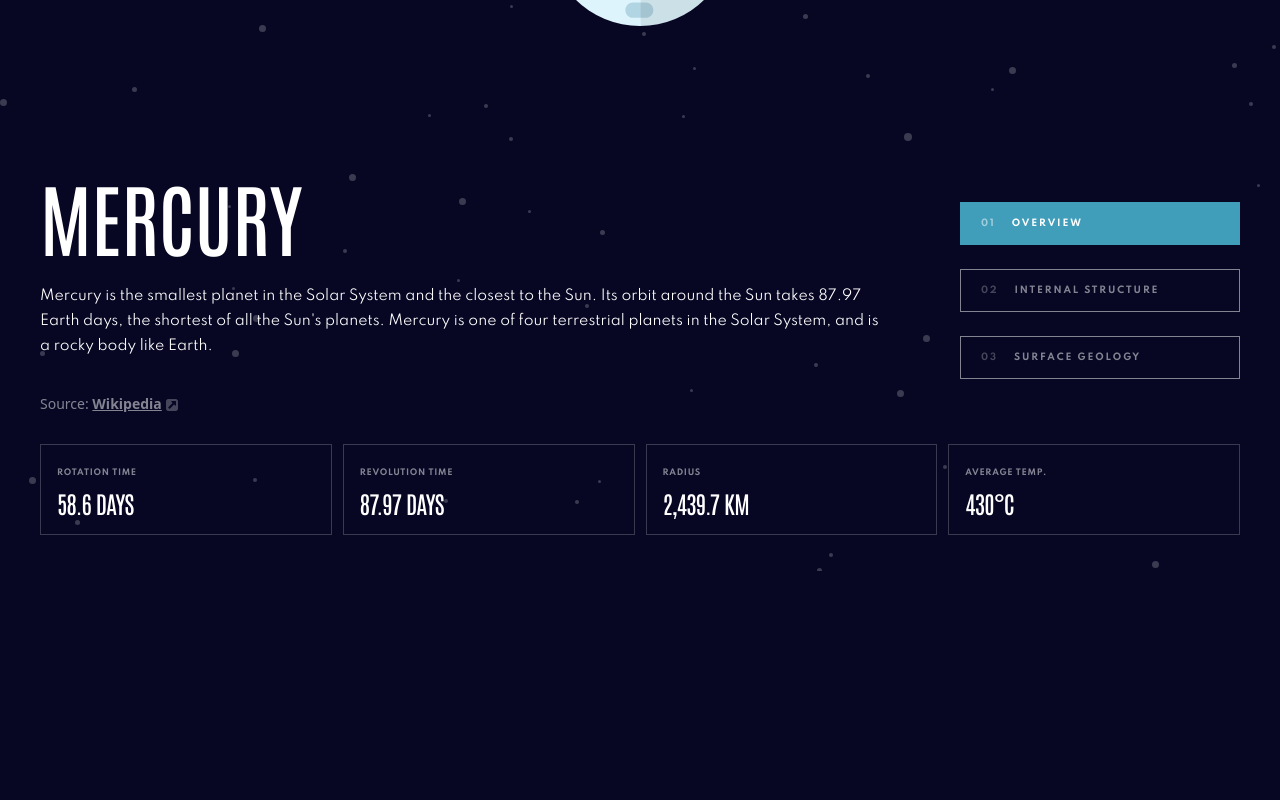
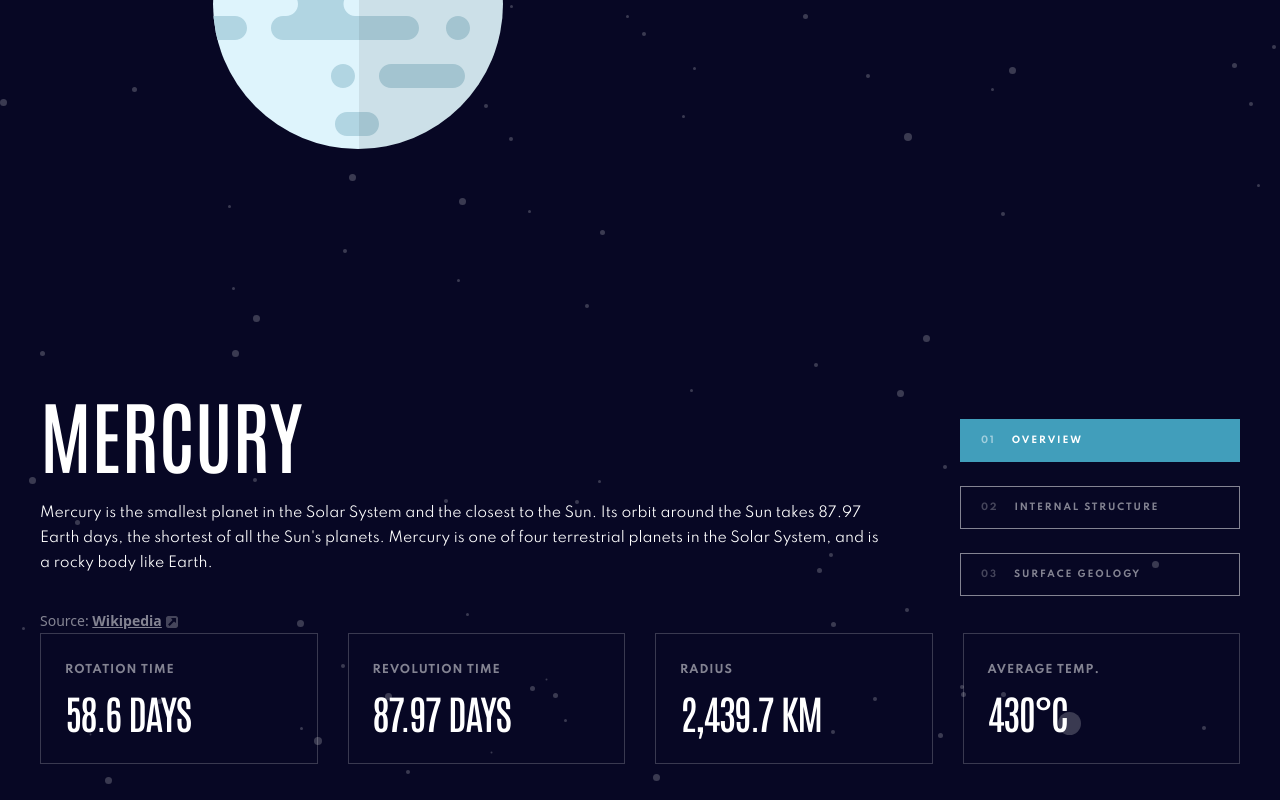
Before and after one commit to babs20/planets-fact-site, a Next.js app: page / in a window 1280 px wide. Shown: the part 458-1258 px from the top of the page. Before the commit the page ends 1029 px from the top, so only its background shows below. Built offline with nearby package versions, Linux system fonts and the light colour scheme.

Commit message:
change media query to laptop

```diff
--- a/components/Facts.tsx
+++ b/components/Facts.tsx
@@ -10,6 +10,10 @@ const FactSection = styled.dl`
     display: flex;
     justify-content: space-between;
     margin: 28px 0 0 0;
+  }
+
+  @media ${device.laptop} {
+    margin: 0;
   }
 `;
 
@@ -33,6 +37,14 @@ const DefinitionContainer = styled.div`
       margin-right: 11px;
     }
   }
+
+  @media ${device.laptop} {
+    padding: 24px 0 24px 24px;
+
+    &:not(:last-child) {
+      margin-right: 30px;
+    }
+  }
 `;
 
 const Term = styled.dt`
@@ -44,6 +56,13 @@ const Term = styled.dt`
   text-transform: uppercase;
   opacity: 0.5;
   margin-top: 4px;
+
+  @media ${device.laptop} {
+    font-size: 11px;
+    line-height: 25px;
+    letter-spacing: 1px;
+    margin: 0;
+  }
 `;
 
 const Definition = styled.dd`
@@ -58,6 +77,13 @@ const Definition = styled.dd`
     font-size: 24px;
     line-height: 31px;
     margin-top: 6px;
+  }
+
+  @media ${device.laptop} {
+    font-size: 40px;
+    line-height: 51.76px;
+    letter-spacing: -1.5px;
+    margin-top: 4px;
   }
 `;
 
--- a/components/Planet.tsx
+++ b/components/Planet.tsx
@@ -25,7 +25,7 @@ const PlanetImage = styled.div<PlanetImageProps>`
       theme.main.planetDimensions[planetName as keyof PlanetObjType].tablet}
   }
 
-  @media ${device.desktop} {
+  @media ${device.laptop} {
     ${({ theme, planetName }) =>
       theme.main.planetDimensions[planetName as keyof PlanetObjType].desktop}
   }
@@ -42,8 +42,9 @@ const PlanetContainer = styled.div`
   @media ${device.tablet} {
     height: 460px;
   }
-  @media ${device.desktop} {
+  @media ${device.laptop} {
     height: 754px;
+    width: 636px;
   }
 `;
 
@@ -62,6 +63,12 @@ const HoverIcon = styled.div<{ hoverImageUrl: string; isShown: boolean }>`
     bottom: 64px;
     width: 125px;
     height: 152px;
+  }
+
+  @media ${device.laptop} {
+    bottom: 90px;
+    width: 163px;
+    height: 199px;
   }
 `;
 
```
Also changed, not shown: components/Header.tsx (+5 -5 lines).
